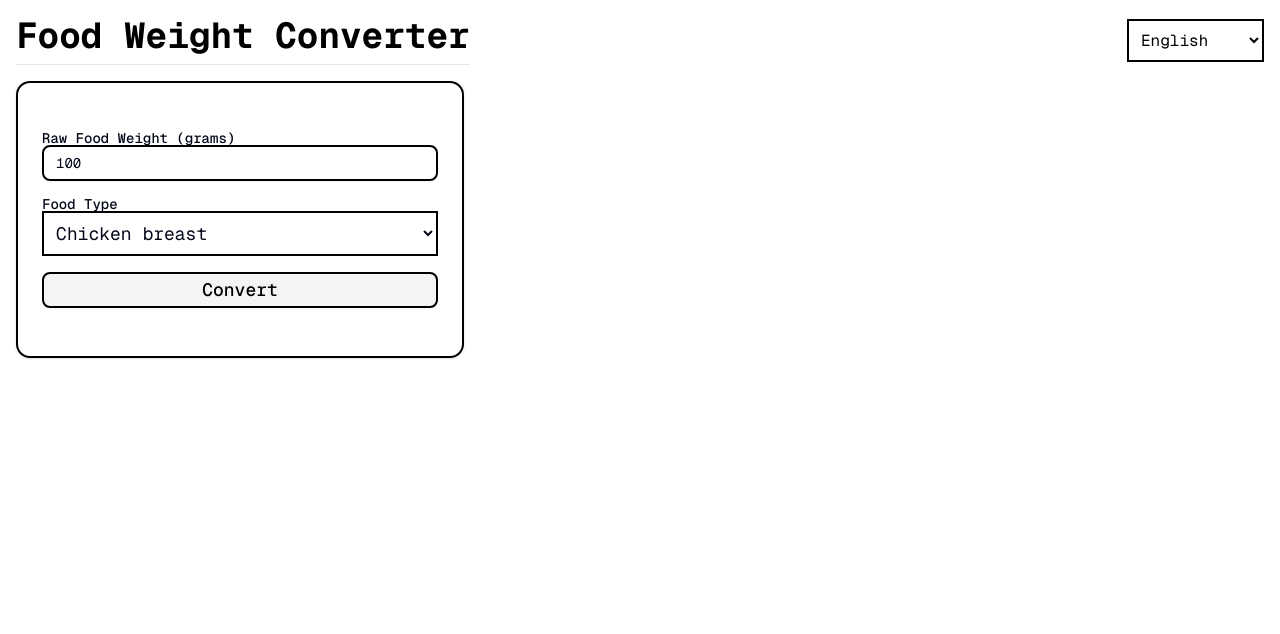
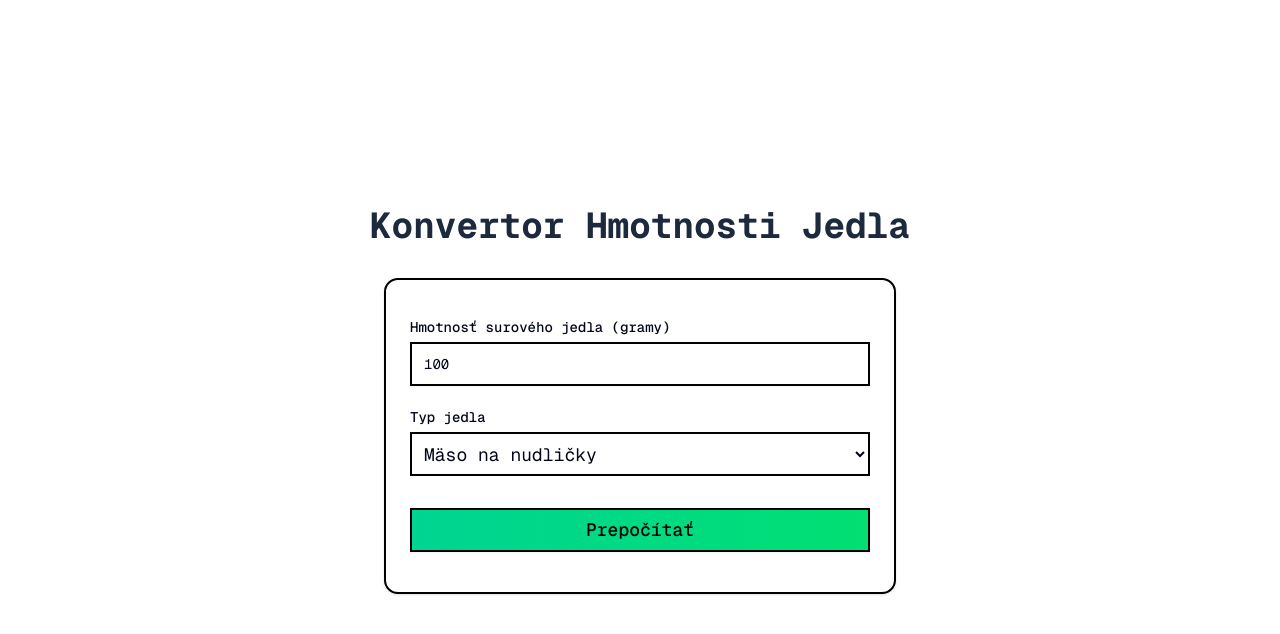
Before and after one commit to Lubos-Trcalek/food-converter-app, a Next.js app: page / in a window 1280 px wide. Shown: the top 634 px of the page. Built offline with nearby package versions, Linux system fonts and the light colour scheme.

Commit message:
convertor app

```diff
--- a/package.json
+++ b/package.json
@@ -15,19 +15,20 @@
     "clsx": "^2.1.1",
     "lucide-react": "^0.501.0",
     "next": "15.3.1",
+    "postcss": "^8.5.3",
     "react": "^19.0.0",
     "react-dom": "^19.0.0",
     "tailwind-merge": "^3.2.0"
   },
   "devDependencies": {
     "@eslint/eslintrc": "^3",
-    "@tailwindcss/postcss": "^4",
+    "@tailwindcss/postcss": "^4.1.4",
     "@types/node": "^20",
     "@types/react": "^19",
     "@types/react-dom": "^19",
     "eslint": "^9",
     "eslint-config-next": "15.3.1",
-    "tailwindcss": "^4",
+    "tailwindcss": "^4.1.4",
     "typescript": "^5"
   }
 }
--- a/src/components/FoodConverter.tsx
+++ b/src/components/FoodConverter.tsx
@@ -10,24 +10,35 @@ const conversionGroups = {
   meat: {
     label: {en: 'Meat', sk: 'Mäso'},
     items: {
-      'chicken breast': 0.75,
-      beef: 0.7,
-      pork: 0.65,
+      'mäso na nudličky': 0.7,
+      'mäso mleté restované': 0.6,
+      'mäso dusené': 0.65,
+      'mäso pečené': 0.6,
+      'steak medium': 0.8,
+      'steak prepečený': 0.75,
     },
   },
   fish: {
     label: {en: 'Fish', sk: 'Ryby'},
     items: {
-      salmon: 0.8,
-      tuna: 0.85,
+      ryba: 0.9,
+      krevety: 0.75,
     },
   },
   sides: {
     label: {en: 'Sides', sk: 'Prílohy'},
     items: {
-      potatoes: 0.9,
-      rice: 2.5,
-      pasta: 2.3,
+      'Zemiaky / batáty varené': 1.0,
+      'zemiaky / batáty pečené (na plátky alebo mesiačiky)': 0.6,
+      'zemiakové hranolky pečené v trúbe': 0.6,
+      'zemiakové gnocchi': 1.1,
+      cestoviny: 2.3,
+      kuskus: 3.0,
+      ryža: 2.5,
+      bulgur: 2.8,
+      krúpy: 2.8,
+      pohánka: 2.8,
+      strukoviny: 2.5,
     },
   },
 };
@@ -50,10 +61,10 @@ const translations = {
 };
 
 export default function FoodConverter() {
-  const [language, setLanguage] = useState('en');
+  const [language, setLanguage] = useState<keyof typeof translations>('sk');
   const [rawWeight, setRawWeight] = useState(100);
   const [foodType, setFoodType] = useState('chicken breast');
-  const [cookedWeight, setCookedWeight] = useState(null);
+  const [cookedWeight, setCookedWeight] = useState<string | null>(null);
 
   const t = translations[language];
 
@@ -61,7 +72,7 @@ export default function FoodConverter() {
     let rate = null;
     for (const group of Object.values(conversionGroups)) {
       if (foodType in group.items) {
-        rate = group.items[foodType];
+        rate = group.items[foodType as keyof typeof group.items];
         break;
       }
     }
@@ -72,36 +83,45 @@ export default function FoodConverter() {
   };
 
   return (
-    <div className="min-h-screen bg-white text-black p-4 font-mono">
+    <div className="flex flex-col justify-center items-center min-h-screen bg-white text-slate-800 font-mono">
+      {/* title */}
       <div className="flex justify-between items-center mb-4">
-        <h1 className="text-4xl font-bold border-b pb-2">{t.title}</h1>
-        <select value={language} onChange={e => setLanguage(e.target.value)} className="border-2 border-black p-2">
+        <h1 className="text-4xl font-bold pb-4 text-center">{t.title}</h1>
+
+        {/* <select
+          value={language}
+          onChange={e => setLanguage(e.target.value as 'en' | 'sk')}
+          className="border-2 border-black p-2">
           <option value="en">English</option>
           <option value="sk">Slovenčina</option>
-        </select>
+        </select> */}
       </div>
 
-      <Card className="max-w-md border-2 border-black">
-        <CardContent className="space-y-4 p-6">
-          <div>
-            <Label htmlFor="weight">{t.rawLabel}</Label>
+      <Card className="max-w-lg border-2 border-black w-full">
+        <CardContent className="px-6 py-4">
+          <div className="mb-6">
+            <Label htmlFor="weight" className="mb-2">
+              {t.rawLabel}
+            </Label>
             <Input
               id="weight"
               type="number"
               min="1"
               value={rawWeight}
-              onChange={e => setRawWeight(e.target.value)}
-              className="border-2 border-black text-lg"
+              onChange={e => setRawWeight(Number(e.target.value))}
+              className="border-2 border-black text-lg tw-w-full h-11 rounded-none"
             />
           </div>
 
-          <div>
-            <Label htmlFor="food">{t.foodType}</Label>
+          <div className="mb-8">
+            <Label htmlFor="food" className="mb-2">
+              {t.foodType}
+            </Label>
             <select
               id="food"
               value={foodType}
               onChange={e => setFoodType(e.target.value)}
-              className="border-2 border-black p-2 w-full text-lg">
+              className="border-2 border-black p-2 w-full text-lg h-11">
               {Object.entries(conversionGroups).map(([groupKey, group]) => (
                 <optgroup key={groupKey} label={group.label[language]}>
                   {Object.entries(group.items).map(([food]) => (
@@ -116,13 +136,20 @@ export default function FoodConverter() {
 
           <Button
             onClick={handleConvert}
-            className="border-2 border-black bg-gray-100 hover:bg-gray-300 text-black w-full text-lg">
+            className="border-2 border-black bg-gradient-to-r from-emerald-400 to-green-400 hover:from-emerald-300 hover:to-green-500 text-black w-full text-lg  h-11 rounded-none transition-colors duration-500 ease-in-out hover:cursor-pointer">
             {t.convert}
           </Button>
 
+          {/* {cookedWeight && (
+            <div className="text-xl font-bold pt-4">
+              {t.result}: {cookedWeight} grams
+            </div>
+          )} */}
+
           {cookedWeight && (
-            <div className="text-xl font-bold border-t pt-4 border-black">
-              {t.result}: {cookedWeight} grams
+            <div className="mt-4">
+              <span className="text-lg">{t.result}:</span>
+              <span className="ml-2 text-2xl font-bold">{cookedWeight} grams</span>
             </div>
           )}
         </CardContent>
```
Also changed, not shown: 2 other files (tests, documents, lock files or other folders).
